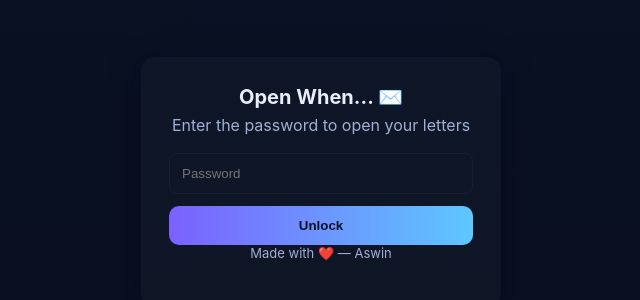
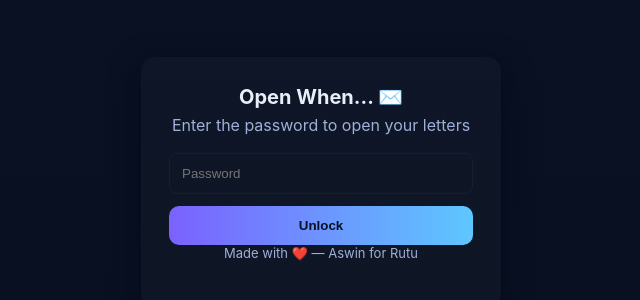
Before and after one commit to 24sep2025/rutucutiepie, a plain HTML site: page index.html in a window 1280 px wide. Shown: the part 218-518 px from the top of the page, without its empty margins (319-959 px from the left). Drawn offline with Linux system fonts and the light colour scheme.

Commit message:
Update index.html

```diff
--- a/index.html
+++ b/index.html
@@ -13,7 +13,7 @@
     <p>Enter the password to open your letters</p>
     <input id="pw" type="password" placeholder="Password" autocomplete="off" />
     <button id="unlock">Unlock</button>
-    <p class="credit">Made with ❤️ — Aswin</p>
+    <p class="credit">Made with ❤️ — Aswin for Rutu</p>
   </div>
 </div>
 
```
